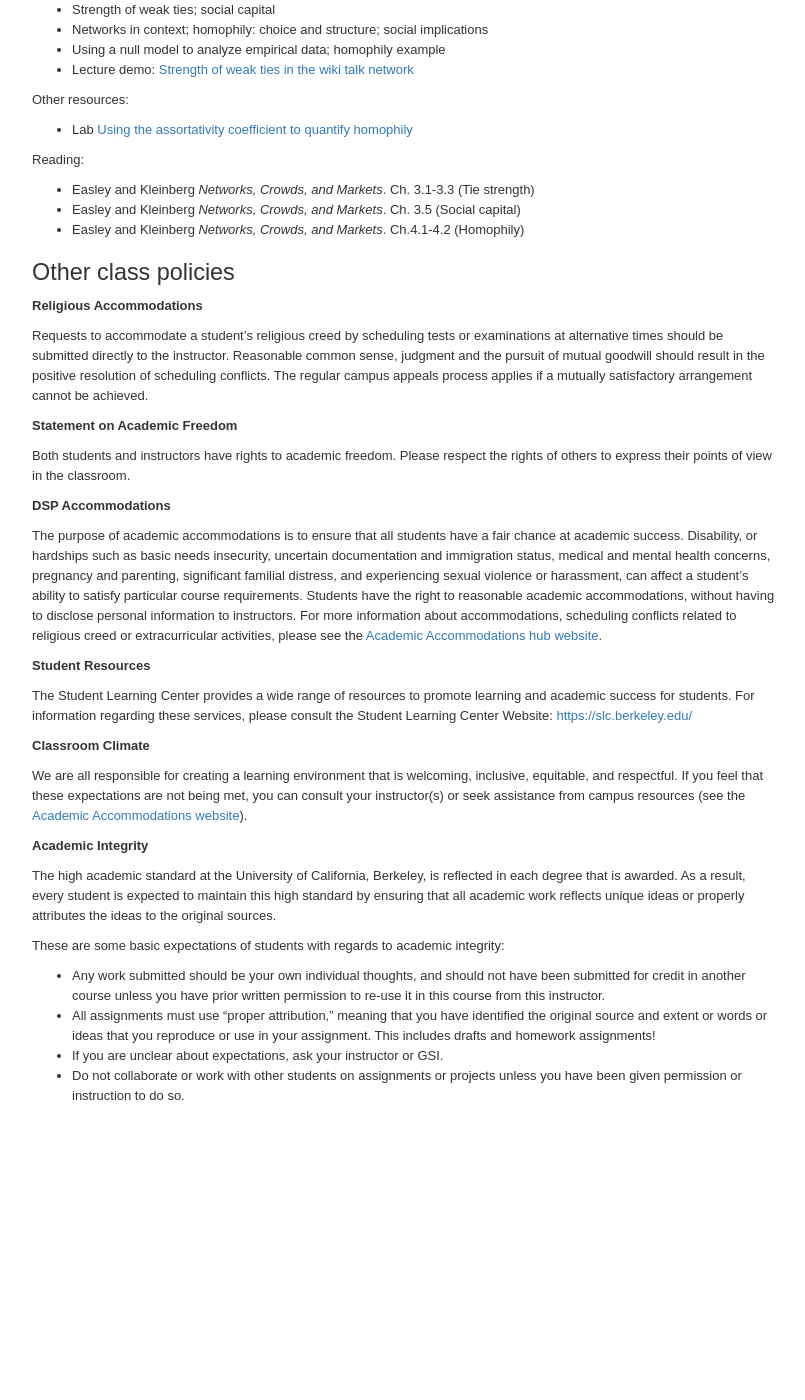
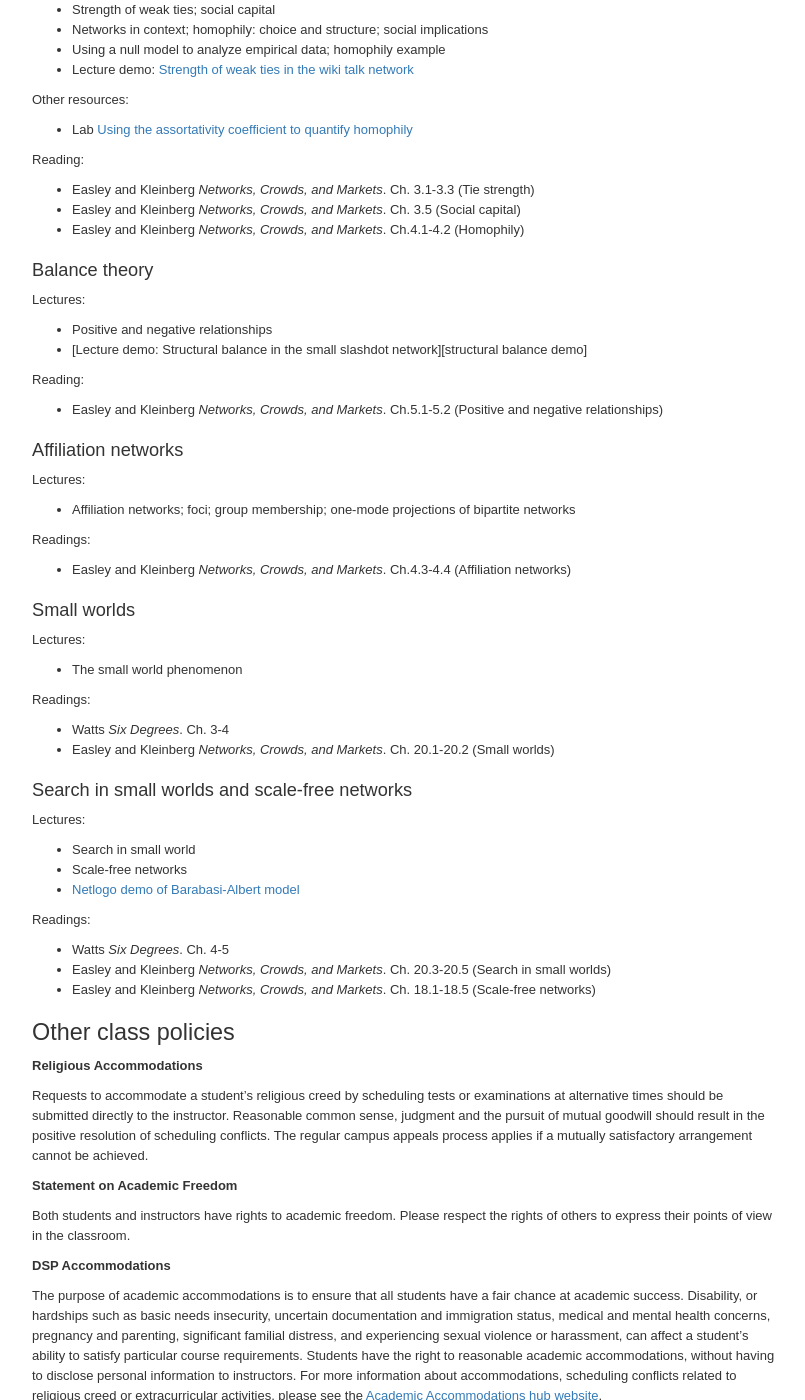
Before and after one commit to dfeehan/dfeehan.github.io, a Jekyll site: the page teaching/2022fa_demog180.html, which Jekyll copies as it is, in a window 1280 px wide and 1400 px high, scrolled down 4780 px. Shown: the whole window, without its empty margins (236-1041 px from the left). Built offline with Jekyll 4.4.1, drawn with Linux system fonts in a browser that asks for light colours; before the commit the page ends 5909 px from its top, so only the background shows below that.

```diff
--- a/teaching/2022fa_demog180.html
+++ b/teaching/2022fa_demog180.html
@@ -1644,32 +1644,67 @@
 <li><span class="citation">Easley and Kleinberg <em>Networks, Crowds,
 and Markets</em>.</span> Ch.4.1-4.2 (Homophily)</li>
 </ul>
-<!-- ### Balance theory {#sec:balance} -->
-<!-- Lectures: -->
-<!-- * Positive and negative relationships -->
-<!-- * [Lecture demo: Structural balance in the small slashdot network][structural balance demo] -->
-<!-- Reading: -->
-<!-- * @easley_networks_2010 Ch.5.1-5.2 (Positive and negative relationships) -->
-<!-- ### Affiliation networks {#sec:affiliation} -->
-<!-- Lectures: -->
-<!-- * Affiliation networks; foci; group membership; one-mode projections of bipartite networks -->
-<!-- Readings: -->
-<!-- * @easley_networks_2010 Ch.4.3-4.4 (Affiliation networks) -->
-<!-- ### Small worlds {#sec:smallworlds} -->
-<!-- Lectures: -->
-<!-- * The small world phenomenon -->
-<!-- Readings: -->
-<!-- * @watts_six_2003 Ch. 3-4 -->
-<!-- * @easley_networks_2010 Ch. 20.1-20.2 (Small worlds) -->
-<!-- ### Search in small worlds and scale-free networks {#sec:scalefree} -->
-<!-- Lectures: -->
-<!-- * Search in small world -->
-<!-- * Scale-free networks -->
-<!-- * [Netlogo demo of Barabasi-Albert model][netlogo ba model] -->
-<!-- Readings: -->
-<!-- * @watts_six_2003 Ch. 4-5 -->
-<!-- * @easley_networks_2010 Ch. 20.3-20.5 (Search in small worlds) -->
-<!-- * @easley_networks_2010 Ch. 18.1-18.5 (Scale-free networks) -->
+</div>
+<div id="sec:balance" class="section level3">
+<h3>Balance theory</h3>
+<p>Lectures:</p>
+<ul>
+<li>Positive and negative relationships</li>
+<li>[Lecture demo: Structural balance in the small slashdot
+network][structural balance demo]</li>
+</ul>
+<p>Reading:</p>
+<ul>
+<li><span class="citation">Easley and Kleinberg <em>Networks, Crowds,
+and Markets</em>.</span> Ch.5.1-5.2 (Positive and negative
+relationships)</li>
+</ul>
+</div>
+<div id="sec:affiliation" class="section level3">
+<h3>Affiliation networks</h3>
+<p>Lectures:</p>
+<ul>
+<li>Affiliation networks; foci; group membership; one-mode projections
+of bipartite networks</li>
+</ul>
+<p>Readings:</p>
+<ul>
+<li><span class="citation">Easley and Kleinberg <em>Networks, Crowds,
+and Markets</em>.</span> Ch.4.3-4.4 (Affiliation networks)</li>
+</ul>
+</div>
+<div id="sec:smallworlds" class="section level3">
+<h3>Small worlds</h3>
+<p>Lectures:</p>
+<ul>
+<li>The small world phenomenon</li>
+</ul>
+<p>Readings:</p>
+<ul>
+<li><span class="citation">Watts <em>Six Degrees</em>.</span> Ch.
+3-4</li>
+<li><span class="citation">Easley and Kleinberg <em>Networks, Crowds,
+and Markets</em>.</span> Ch. 20.1-20.2 (Small worlds)</li>
+</ul>
+</div>
+<div id="sec:scalefree" class="section level3">
+<h3>Search in small worlds and scale-free networks</h3>
+<p>Lectures:</p>
+<ul>
+<li>Search in small world</li>
+<li>Scale-free networks</li>
+<li><a href="https://www.netlogoweb.org/launch#https://www.netlogoweb.org/assets/modelslib/Sample%20Models/Networks/Preferential%20Attachment.nlogo">Netlogo
+demo of Barabasi-Albert model</a></li>
+</ul>
+<p>Readings:</p>
+<ul>
+<li><span class="citation">Watts <em>Six Degrees</em>.</span> Ch.
+4-5</li>
+<li><span class="citation">Easley and Kleinberg <em>Networks, Crowds,
+and Markets</em>.</span> Ch. 20.3-20.5 (Search in small worlds)</li>
+<li><span class="citation">Easley and Kleinberg <em>Networks, Crowds,
+and Markets</em>.</span> Ch. 18.1-18.5 (Scale-free networks)</li>
+</ul>
 <!-- ### Catch-up, review, and midterm {#sec:midterm} -->
 <!-- Lectures: -->
 <!-- * Catch-up and midterm review -->
```
